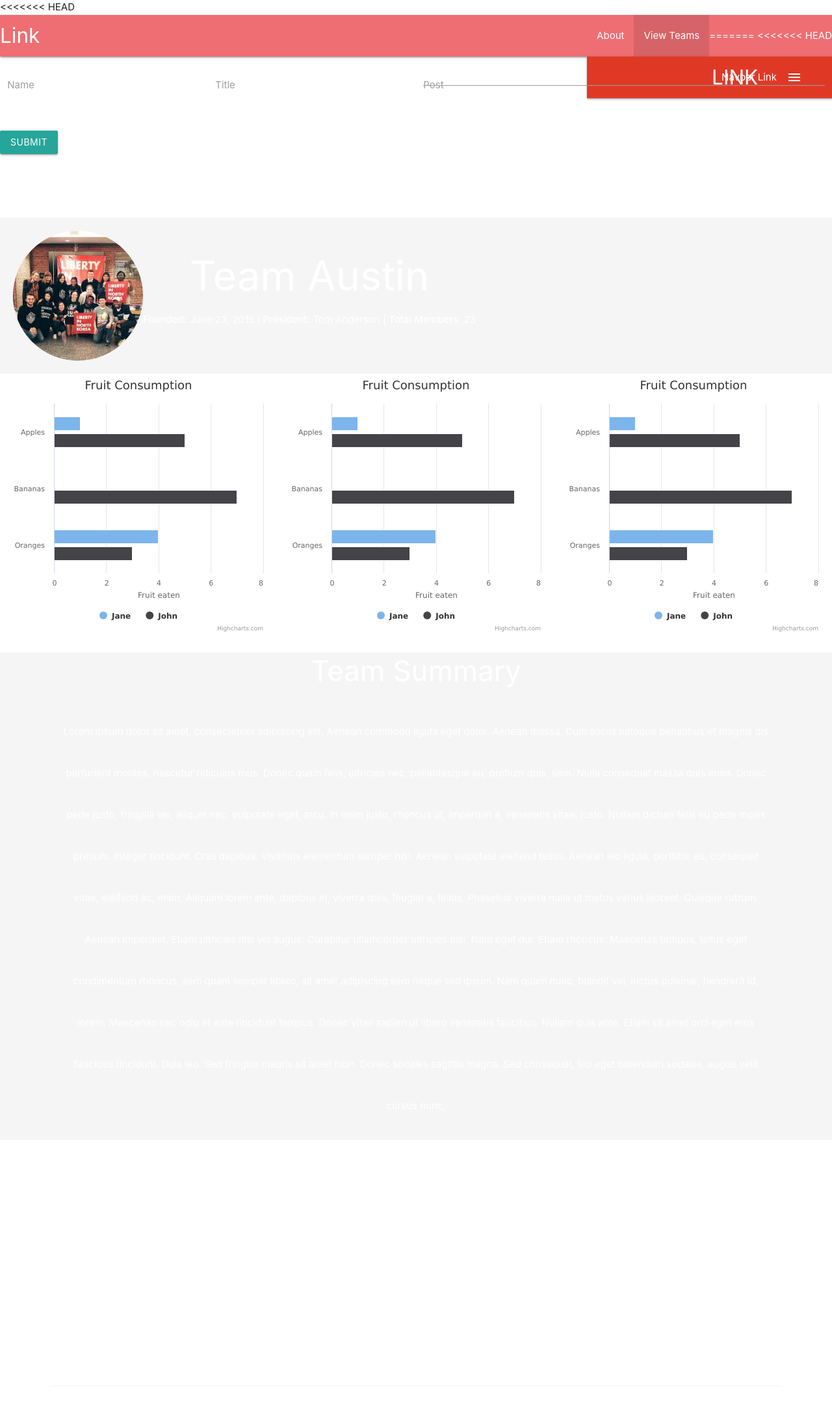
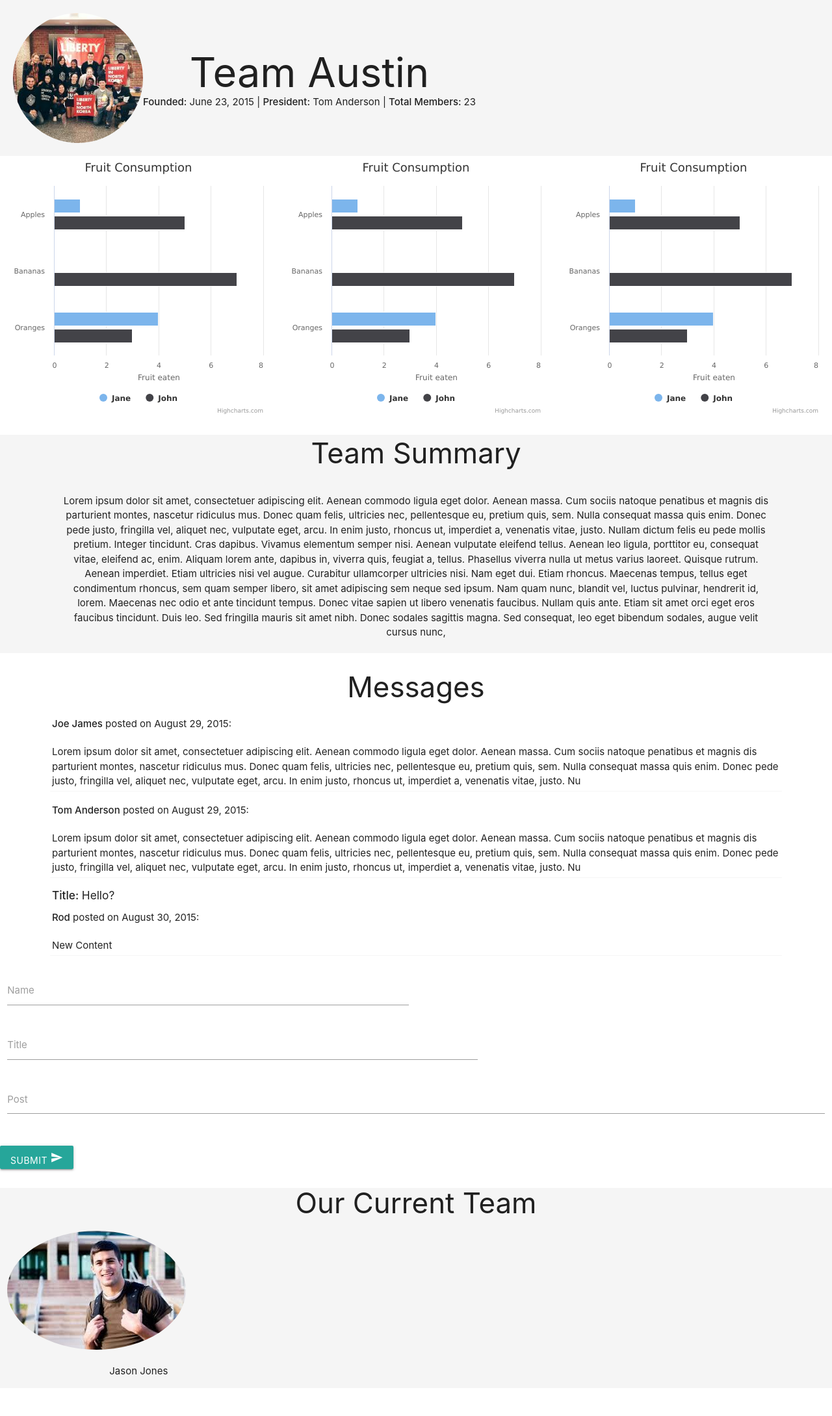
Before and after one commit to agondray/LiNK-Hackathon-Team-One, a plain HTML site: page index.html at #!/team in a window 1280 px wide. Shown: the whole page at 65% size. Before the commit the page ends 800 px from the top, so only its background shows below. Drawn offline with nearby package versions, Linux system fonts and the light colour scheme; some packages are replaced by stand-ins of ours.

Commit message:
finished messageboard but the hardcoded placeholders will remain

```diff
--- a/partials/team.html
+++ b/partials/team.html
@@ -1,12 +1,4 @@
-<<<<<<< HEAD
-<div class="navbar-fixed" ng-controller="teamController">
-    <nav>
-        <div class="nav-wrapper">
-          <a href="#/" class="brand-logo">Link</a>
-          <ul id="nav-mobile" class="right hide-on-med-and-down">
-            <li><a href="#">About</a></li>
-            <li class="active"><a href="#">View Teams</a></li>
-=======
+
 <script>
     $(function () {
         $('#members').highcharts({
@@ -88,54 +80,13 @@
 </script>
 
 
-   <nav class="link-background-color" role="navigation">
-        <div class="nav-wrapper container"><a id="logo-container" href="#" class="brand-logo">LINK</a>
-          <ul class="right hide-on-med-and-down">
-            <li><a href="#">Navbar Link</a></li>
->>>>>>> c516fb2c2a77ce1a8d673bfa2d71ba85762f0893
-          </ul>
-
-          <ul id="nav-mobile" class="side-nav">
-            <li><a href="#">Navbar Link</a></li>
-          </ul>
-          <a href="#" data-activates="nav-mobile" class="button-collapse"><i class="material-icons">menu</i></a>
-        </div>
-    </nav>
-<<<<<<< HEAD
-
-
-</div>
-
- <div class="row">
-
-    <div class="row">
-        <div class="input-field col s3">
-        <input id="name" type="text">
-        <label for="name">Name</label>
-    </div>
 
 
 
-    <div class="row">
-       	<div class="input-field col s3">
-	    <input id="title" type="text">
-	    <label for="title">Title</label>
-	</div>
 
-   	<div class="row">
-        <div class="input-field col s6">
-          	<textarea id="textarea1" class="materialize-textarea"></textarea>
-          	<label for="textarea1">Post</label>
-        </div>
-  	</div>
 
-  	<button class="btn waves-effect waves-light" type="submit" name="action">Submit
-    	<i class="material-icons">send</i>
-	</button>
 
-  </div>
-=======
-
+<div ng-controller="teamController">
     <!-- Team intro section includes team name, team pic, and overall team data-->
     <div class="teamIntro #f5f5f5 grey lighten-4">
         <div class="valign-wrapper intro-section">
@@ -179,7 +130,43 @@
                 <p class="user-messages ind-message">Lorem ipsum dolor sit amet, consectetuer adipiscing elit. Aenean commodo ligula eget dolor. Aenean massa. Cum sociis natoque penatibus et magnis dis parturient montes, nascetur ridiculus mus. Donec quam felis, ultricies nec, pellentesque eu, pretium quis, sem. Nulla consequat massa quis enim. Donec pede justo, fringilla vel, aliquet nec, vulputate eget, arcu. In enim justo, rhoncus ut, imperdiet a, venenatis vitae, justo. Nu</p>
             </div>
 
+            <div id="message" ng-repeat="message in messages">
+                <h6 class="user-messages"> <strong>Title: </strong> {{message.title}} </h6>
+                <p class="user-messages"> <strong>{{ message.name }}</strong> posted on {{ message.date | date: "MMMM d, y"}}:</p>
+
+                <p class="user-messages ind-message">{{ message.post }}</p>
+            </div>
+
     </div>
+
+     <div class="row">
+
+    <div class="row">
+        <div class="input-field col s6">
+        <input id="name" type="text" ng-model="post.name">
+        <label for="name">Name</label>
+    </div>
+
+
+
+    <div class="row">
+        <div class="input-field col s7">
+        <input id="title" type="text"  ng-model="post.title">
+        <label for="title">Title</label>
+    </div>
+
+    <div class="row">
+        <div class="input-field col s12">
+            <textarea id="textarea1" class="materialize-textarea" ng-model="post.post"></textarea>
+            <label for="textarea1">Post</label>
+        </div>
+    </div>
+
+    <button class="btn waves-effect waves-light" type="submit" name="action" ng-click="addMessage()" >Submit
+        <i class="material-icons">send</i>
+    </button>
+
+  </div>
 
     <div class="meet-team #f5f5f5 grey lighten-4">
         <h3 class="center-align">Our Current Team</h3>
@@ -190,7 +177,4 @@
             </div>
         </div>
     </div>
-
-
-
->>>>>>> c516fb2c2a77ce1a8d673bfa2d71ba85762f0893
+</div>
--- a/script/team.js
+++ b/script/team.js
@@ -1,6 +1,6 @@
-myApp.factory('teamFactory', [function (){
+myApp.factory('teamFactory', function (){
 	factory = {}
-	messageboard = [{poster:"Rod", title:"Hello?", post:"New Content"}];
+	messageboard = [{name:"Rod", title:"Hello?", date: new Date(), post:"New Content"}];
 	factory.teamChat = function(callback) {
 		callback(messageboard);
 	}
@@ -8,17 +8,28 @@ myApp.factory('teamFactory', [function (){
 		messageboard.push(message);
 	}
 	return factory;
-}]);
+});
 
-myApp.controller('teamController', ['$scope', 'teamFactory', function ($scope, teamFactory){
+myApp.controller('teamController', function ($scope, teamFactory){
 	messageboard();
 	function messageboard() {
+		console.log("dog");
 		teamFactory.teamChat(function(data){
 			$scope.messages = data;
+			console.log($scope);
 		})
 	}
+	console.log("Woof");
+	$scope.addMessage = function() {
+		var newdate = new Date();
+		console.log(newdate);
+		postdata = {
+			name: $scope.post.name,
+			title: $scope.post.title,
+			date: newdate,
+			post: $scope.post.post
+		}
+		teamFactory.addChat(postdata);
 
-	$scope.addmessage = function() {
-		teamFactory
 	}
-}]);
+});
```
Also changed, not shown: partials/main.html (+11 -11 lines).
